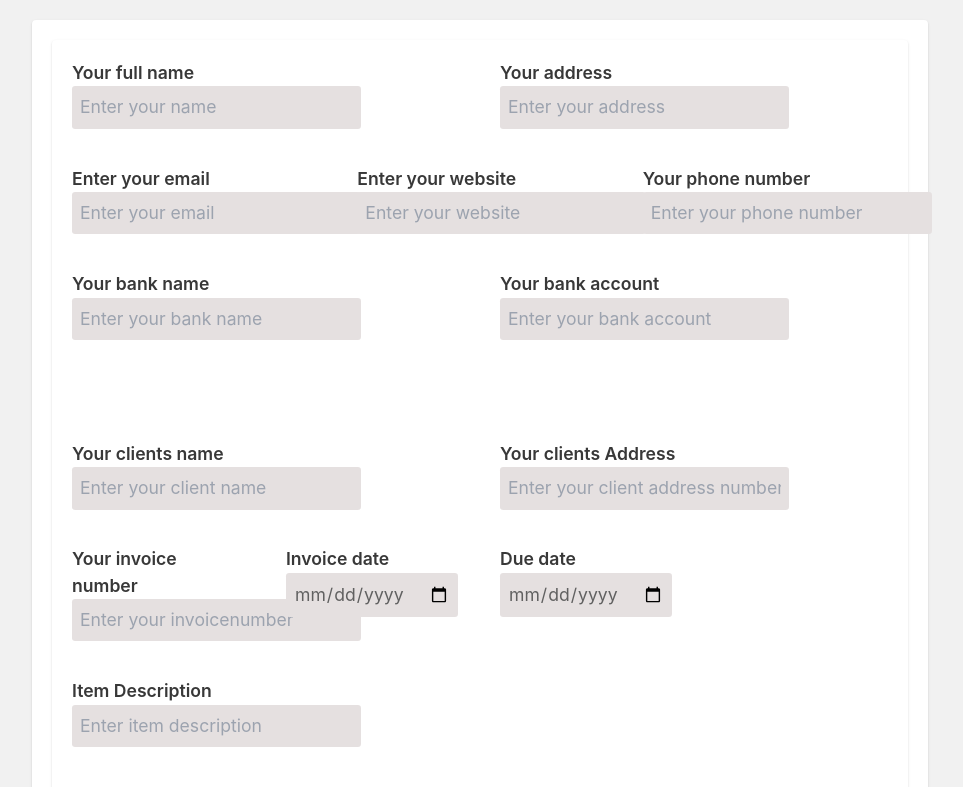
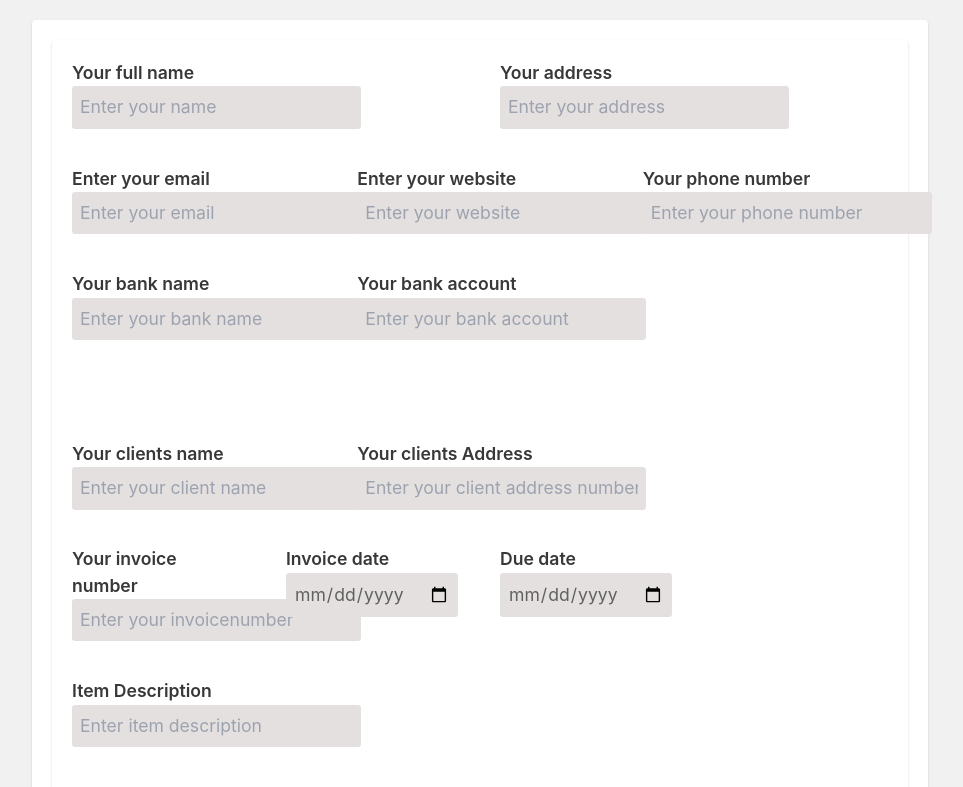
Before and after one commit to Mutai-Gilbert/Create-Invoice, a React (Create React App) app: page / in a window 1280 px wide. Shown: the top 787 px of the page, without its empty margins (160-1123 px from the left). Built offline with nearby package versions, Linux system fonts and the light colour scheme.

Commit message:
Update App.js

```diff
--- a/src/App.js
+++ b/src/App.js
@@ -173,7 +173,7 @@ function App() {
                   </label>
                 </div>
               </article>
-              <article className="md:grid grid-cols-2 gap-10">
+              <article className="md:grid grid-cols-3 gap-10">
                 <div className="flex flex-col">
                   <label htmlFor="bankName">
                     Your bank name
@@ -203,7 +203,7 @@ function App() {
                   </label>
                 </div>
               </article>
-              <article className="md:grid grid-cols-2 gap-10 md:mt-16">
+              <article className="md:grid grid-cols-3 gap-10 md:mt-16">
                 <div className="flex flex-col">
                   <label htmlFor="clientName">
                     Your clients name
```
